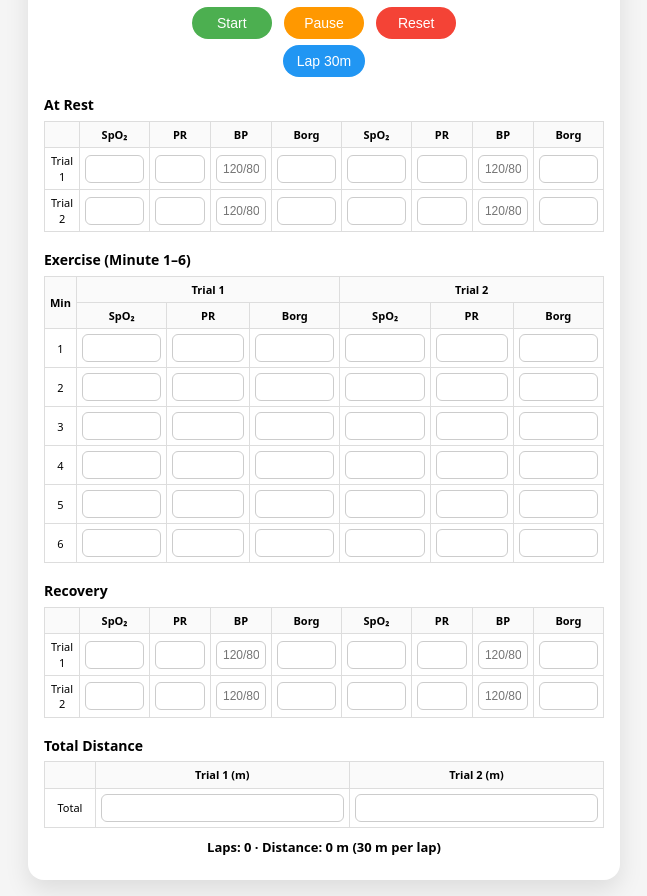
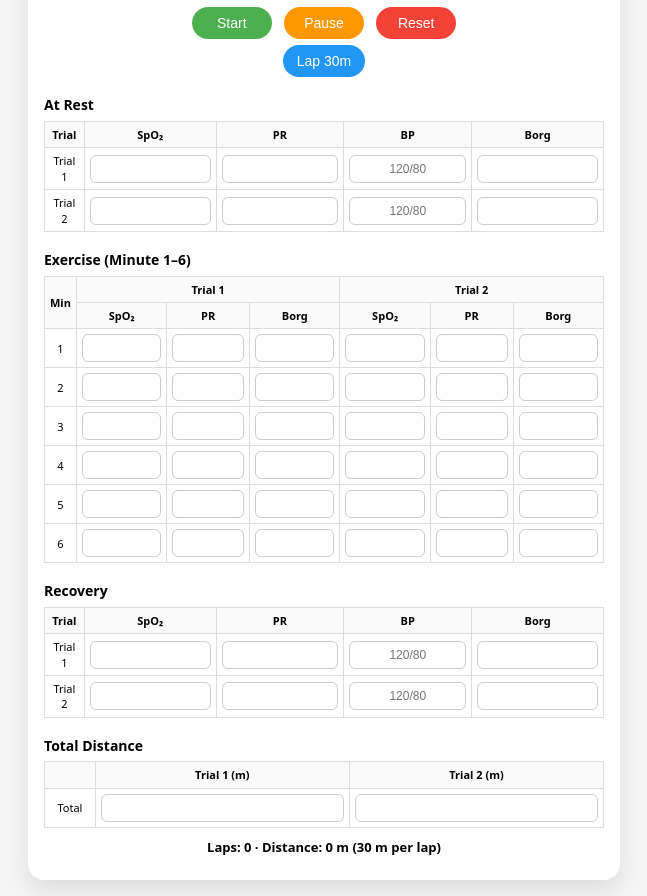
Before and after one commit to WwW916266/JiayuHack, a plain HTML site: page index.html in a window 1280 px wide. Shown: the part 523-1419 px from the top of the page, without its empty margins (316-963 px from the left). Drawn offline with Linux system fonts and the light colour scheme.

Commit message:
Add files via upload

```diff
--- a/index.html
+++ b/index.html
@@ -166,21 +166,27 @@
   <table>
     <thead>
       <tr>
-        <th></th>
-        <th>SpO₂</th><th>PR</th><th>BP</th><th>Borg</th>
-        <th>SpO₂</th><th>PR</th><th>BP</th><th>Borg</th>
+        <th>Trial</th>
+        <th>SpO₂</th>
+        <th>PR</th>
+        <th>BP</th>
+        <th>Borg</th>
       </tr>
     </thead>
     <tbody>
       <tr>
         <td>Trial 1</td>
-        <td><input></td><td><input></td><td><input placeholder="120/80"></td><td><input></td>
-        <td><input></td><td><input></td><td><input placeholder="120/80"></td><td><input></td>
+        <td><input></td>
+        <td><input></td>
+        <td><input placeholder="120/80"></td>
+        <td><input></td>
       </tr>
       <tr>
         <td>Trial 2</td>
-        <td><input></td><td><input></td><td><input placeholder="120/80"></td><td><input></td>
-        <td><input></td><td><input></td><td><input placeholder="120/80"></td><td><input></td>
+        <td><input></td>
+        <td><input></td>
+        <td><input placeholder="120/80"></td>
+        <td><input></td>
       </tr>
     </tbody>
   </table>
@@ -239,21 +245,27 @@
   <table>
     <thead>
       <tr>
-        <th></th>
-        <th>SpO₂</th><th>PR</th><th>BP</th><th>Borg</th>
-        <th>SpO₂</th><th>PR</th><th>BP</th><th>Borg</th>
+        <th>Trial</th>
+        <th>SpO₂</th>
+        <th>PR</th>
+        <th>BP</th>
+        <th>Borg</th>
       </tr>
     </thead>
     <tbody>
       <tr>
         <td>Trial 1</td>
-        <td><input></td><td><input></td><td><input placeholder="120/80"></td><td><input></td>
-        <td><input></td><td><input></td><td><input placeholder="120/80"></td><td><input></td>
+        <td><input></td>
+        <td><input></td>
+        <td><input placeholder="120/80"></td>
+        <td><input></td>
       </tr>
       <tr>
         <td>Trial 2</td>
-        <td><input></td><td><input></td><td><input placeholder="120/80"></td><td><input></td>
-        <td><input></td><td><input></td><td><input placeholder="120/80"></td><td><input></td>
+        <td><input></td>
+        <td><input></td>
+        <td><input placeholder="120/80"></td>
+        <td><input></td>
       </tr>
     </tbody>
   </table>
```
